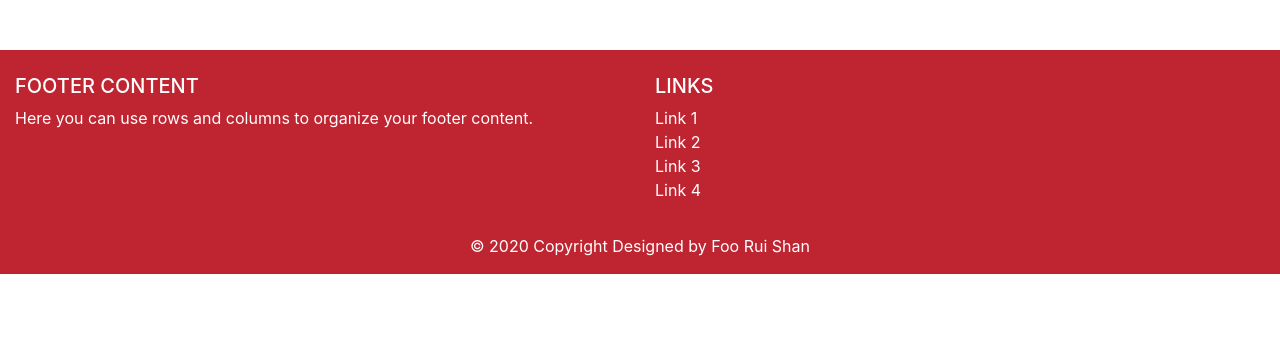
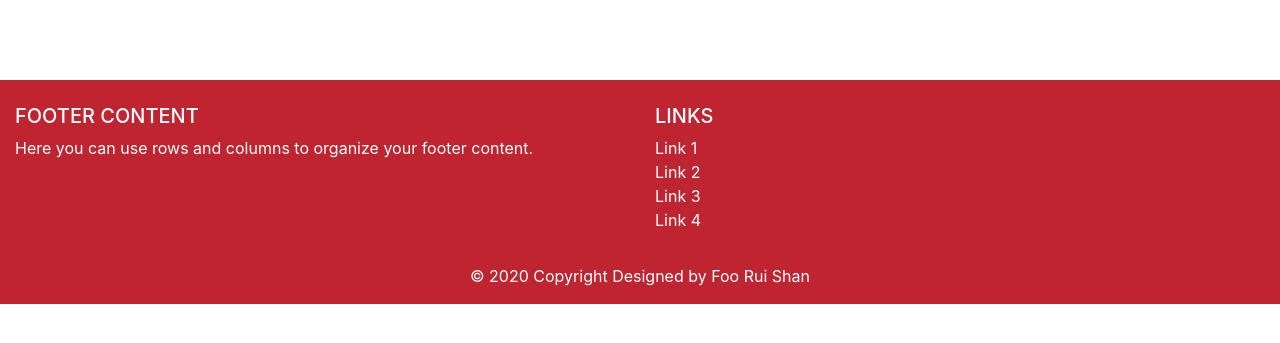
Before and after one commit to Code-Institute-Submissions/Minirazs-project3_inspirationalrecipebook, a Flask app: page /recipes in a window 1280 px wide. Shown: the part 56-399 px from the top of the page. Run offline with Flask 2, Linux system fonts and the light colour scheme; data that the repository does not hold is empty; some libraries are stand-ins or nearby versions.

Commit message:
created static folder

```diff
--- a/css/style.css
+++ b/static/css/style.css
@@ -20,3 +20,9 @@
     margin: 20px;
     font-family: sans-serif;
 }
+
+.overall-display {
+    margin-top: 30px;
+    margin-bottom: 30px;
+    color: yellow;
+}
--- a/templates/base.template.html
+++ b/templates/base.template.html
@@ -9,7 +9,7 @@
     <link rel="stylesheet" href="https://cdn.jsdelivr.net/npm/bootstrap@4.5.3/dist/css/bootstrap.min.css" integrity="sha384-TX8t27EcRE3e/ihU7zmQxVncDAy5uIKz4rEkgIXeMed4M0jlfIDPvg6uqKI2xXr2" crossorigin="anonymous">
 
     <!-- CSS -->
-    <link href="css/style.css" rel="stylesheet" type="text/css" />
+    <link href="static/css/style.css" rel="stylesheet" type="text/css" />
     <title>Chef & Grandson</title>
   </head>
   <body>
@@ -67,7 +67,7 @@
     {% endif %}
     {% endwith %}
 
-    <div class="container">
+    <div class="container overall-display">
       {% block content %}{% endblock%}
     </div>
 
```
Also changed, not shown: templates/edit_recipe.template.html (+19 -11 lines), static/img/embedvideo.JPG (renamed from img/embedvideo.JPG).
